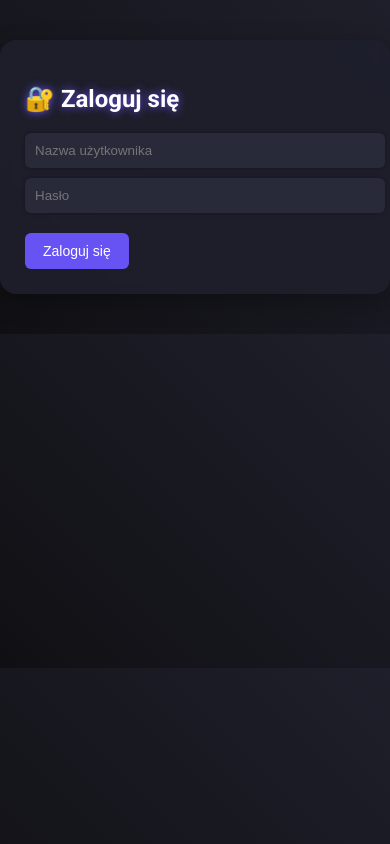
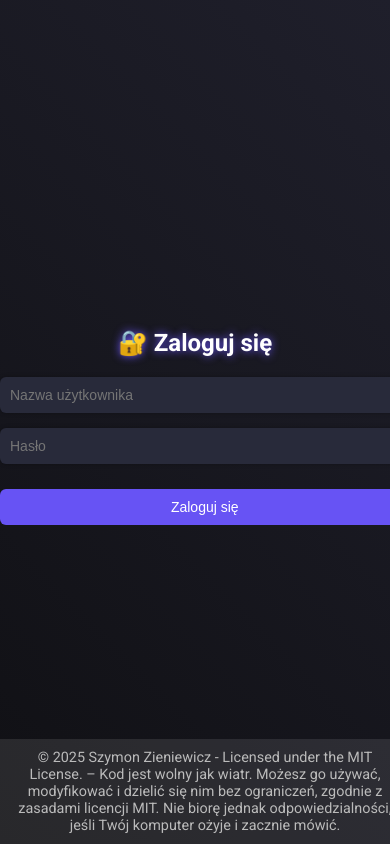
Before and after one commit to Geass/ReklaTrack, a Flask app: a page that uses reklamacje/templates/login.html in a window 390 px wide; the page is wider, and only the part inside the window is pictured. Run offline with Flask 3, Linux system fonts and the light colour scheme.

Commit message:
Add files via upload
finalny update dnia. głównie zmiany wizualne

```diff
--- a/reklamacje/static/style.css
+++ b/reklamacje/static/style.css
@@ -6,6 +6,7 @@ body {
     color: #c5c8d1;
     margin: 0;
     padding: 0;
+
 }
 
 .container {
@@ -182,3 +183,124 @@ textarea:focus {
     outline: none;
     box-shadow: 0 0 8px rgba(103,83,244,0.7);
 }
+/* Responsywność na urządzenia mobilne */
+@media screen and (max-width: 768px) {
+
+    .container {
+        width: 95%;
+        padding: 15px;
+        margin: 10px auto;
+    }
+
+    table {
+        display: block;
+        overflow-x: auto;
+        white-space: nowrap;
+        font-size: 12px;
+    }
+
+    table th, table td {
+        padding: 8px;
+    }
+
+    input[type=text],
+    input[type=email],
+    input[type=password],
+    textarea,
+    select {
+        width: 100%;
+        font-size: 14px;
+    }
+
+    button[type=submit],
+    button[type=button],
+    .button {
+        width: 100%;
+        margin-bottom: 10px;
+        font-size: 14px;
+    }
+
+    nav {
+        display: flex;
+        flex-direction: column;
+        align-items: stretch;
+    }
+
+    h1, h2, h4 {
+        font-size: 18px;
+        text-align: center;
+    }
+}
+
+
+footer {
+    position: fixed;
+    bottom: 0;
+    left: 0;
+    width: 100%;
+    background: rgba(255, 255, 255, 0.1);
+    padding: 10px;
+    text-align: center;
+    font-size: 0.9em;
+    color: #bbb;
+}
+
+main {
+    flex: 1; /* Dzięki temu zawartość zajmie dostępne miejsce, a stopka będzie na dole */
+}
+/* Wyśrodkowanie okna logowania */
+/* Wyśrodkowanie całej strony */
+.login-container {
+    width: 100%;
+    height: 100vh; /* Pełna wysokość ekranu */
+    display: flex;
+    justify-content: center;
+    align-items: center;
+    flex-direction: column; /* Ustawienie elementów pionowo */
+}
+
+/* Nagłówek logowania */
+.login-container h2 {
+    color: #ffffff;
+    font-size: 24px;
+    margin-bottom: 20px; /* Odsunięcie od formularza */
+    text-align: center;
+}
+
+/* Formularz logowania */
+
+
+/* Pola wejściowe */
+input[type="text"],
+input[type="password"] {
+    width: 100%;
+    padding: 10px;
+    margin-bottom: 15px;
+    border: none;
+    border-radius: 6px;
+    background-color: #282a3a;
+    color: #ffffff;
+}
+
+/* Przycisk logowania */
+#moj-przycisk {
+    width: 105%;
+    padding: 10px;
+    background-color: #6753f4;
+    color: #ffffff;
+    border-radius: 6px;
+    border: none;
+    cursor: pointer;
+    transition: background-color 0.3s, transform 0.3s;
+}
+
+button[type="submit"]:hover {
+    background-color: #5340d4;
+    transform: translateY(-2px);
+}
+
+#moj-przycisk {
+    display: flex;
+    justify-content: center;  /* Wycentrowanie poziome */
+    align-items: center;
+}
--- a/reklamacje/templates/dodaj.html
+++ b/reklamacje/templates/dodaj.html
@@ -2,6 +2,7 @@
 <html lang="pl">
 <head>
     <meta charset="UTF-8">
+    <meta name="viewport" content="width=device-width, initial-scale=1">
     <title>Dodaj reklamację – ReklaTrack</title>
     <link rel="stylesheet" href="{{ url_for('static', filename='style.css') }}">
     <link rel="icon" type="image/x-icon" href="{{ url_for('static', filename='favicon.ico') }}">
@@ -50,4 +51,7 @@
 
 </div>
 </body>
+<footer>
+    © 2025 Szymon Zieniewicz - Licensed under the MIT License. – Kod jest wolny jak wiatr. Możesz go używać, modyfikować i dzielić się nim bez ograniczeń, zgodnie z zasadami licencji MIT.
+    Nie biorę jednak odpowiedzialności, jeśli Twój komputer ożyje i zacznie mówić.</footer>
 </html>
--- a/reklamacje/templates/edytuj.html
+++ b/reklamacje/templates/edytuj.html
@@ -2,6 +2,7 @@
 <html lang="pl">
 <head>
     <meta charset="UTF-8">
+    <meta name="viewport" content="width=device-width, initial-scale=1">
     <title>Edytuj reklamację – ReklaTrack</title>
     <link rel="stylesheet" href="{{ url_for('static', filename='style.css') }}">
     <link rel="icon" type="image/x-icon" href="{{ url_for('static', filename='favicon.ico') }}">
@@ -59,4 +60,7 @@
     </form>
 </div>
 </body>
+<footer>
+    © 2025 Szymon Zieniewicz - Licensed under the MIT License. – Kod jest wolny jak wiatr. Możesz go używać, modyfikować i dzielić się nim bez ograniczeń, zgodnie z zasadami licencji MIT.
+    Nie biorę jednak odpowiedzialności, jeśli Twój komputer ożyje i zacznie mówić.</footer>
 </html>
--- a/reklamacje/templates/login.html
+++ b/reklamacje/templates/login.html
@@ -2,13 +2,13 @@
 <html lang="pl">
 <head>
     <meta charset="UTF-8">
+    <meta name="viewport" content="width=device-width, initial-scale=1">
     <title>Logowanie – ReklaTrack</title>
     <link rel="stylesheet" href="{{ url_for('static', filename='style.css') }}">
     <link rel="icon" type="image/x-icon" href="{{ url_for('static', filename='favicon.ico') }}">
-    <meta name="viewport" content="width=device-width, initial-scale=1">
 </head>
 <body>
-<div class="container">
+<div class="login-container">
     <h2>🔐 Zaloguj się</h2>
     {% if error %}
         <p style="color: red;">{{ error }}</p>
@@ -16,8 +16,14 @@
     <form method="POST">
         <input type="text" name="username" placeholder="Nazwa użytkownika" required>
         <input type="password" name="password" placeholder="Hasło" required>
-        <button type="submit">Zaloguj się</button>
+        <button id="moj-przycisk" type="submit">Zaloguj się</button>
     </form>
 </div>
+
+<footer class="footer">
+    © 2025 Szymon Zieniewicz - Licensed under the MIT License. – Kod jest wolny jak wiatr. Możesz go używać, modyfikować i dzielić się nim bez ograniczeń, zgodnie z zasadami licencji MIT.
+    Nie biorę jednak odpowiedzialności, jeśli Twój komputer ożyje i zacznie mówić.
+</footer>
+
 </body>
 </html>
--- a/reklamacje/templates/podglad.html
+++ b/reklamacje/templates/podglad.html
@@ -2,6 +2,7 @@
 <html lang="pl">
 <head>
     <meta charset="UTF-8">
+    <meta name="viewport" content="width=device-width, initial-scale=1">
     <title>Podgląd Reklamacji</title>
     <link rel="stylesheet" href="{{ url_for('static', filename='style.css') }}">
     <link rel="icon" type="image/x-icon" href="{{ url_for('static', filename='favicon.ico') }}">
@@ -48,4 +49,7 @@
     <a href="{{ url_for('index') }}">⬅️ Powrót do listy</a>
 </div>
 </body>
+<footer>
+    © 2025 Szymon Zieniewicz - Licensed under the MIT License. – Kod jest wolny jak wiatr. Możesz go używać, modyfikować i dzielić się nim bez ograniczeń, zgodnie z zasadami licencji MIT.
+    Nie biorę jednak odpowiedzialności, jeśli Twój komputer ożyje i zacznie mówić.</footer>
 </html>
```
Also changed, not shown: reklamacje/newuser.py (added, +15 -0 lines), reklamacje/templates/index.html (+8 -3 lines), 1 other file.
